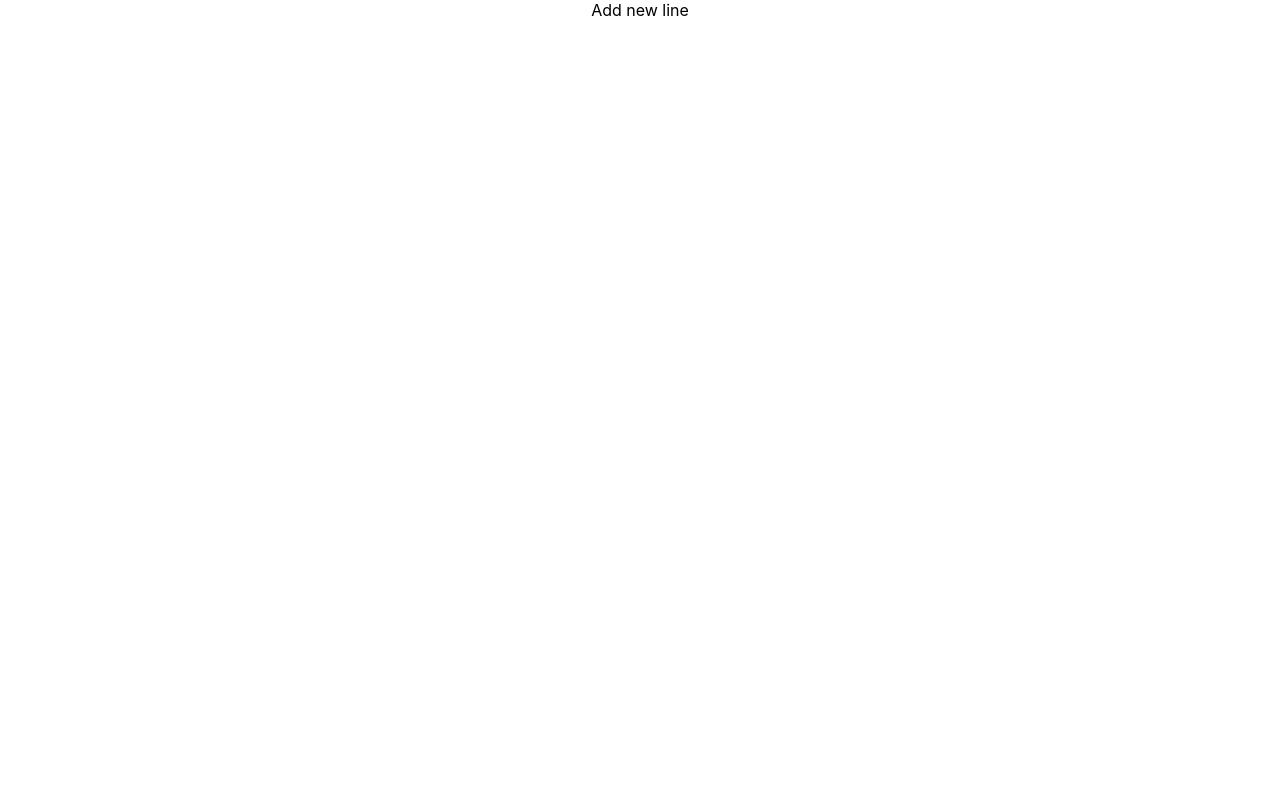
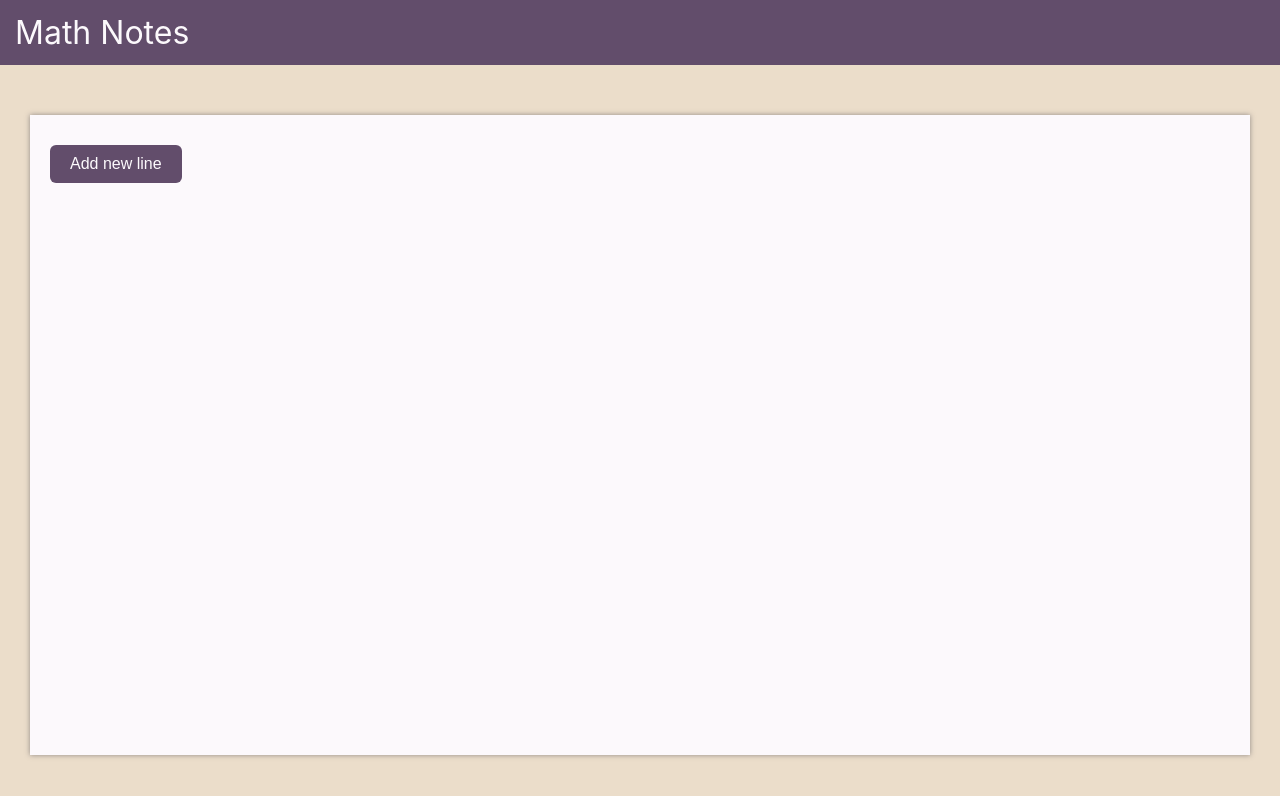
Before and after one commit to lukix/calcspace, a React (Create React App) app in the folder client/: page / in a window 1280 px wide. Shown: the top 796 px of the page. Built offline with nearby package versions, Linux system fonts and the light colour scheme.

Commit message:
Add basic CSS styling

```diff
--- a/client/package.json
+++ b/client/package.json
@@ -8,6 +8,7 @@
     "@types/react": "16.9.11",
     "@types/react-dom": "16.9.3",
     "axios": "^0.19.0",
+    "classnames": "^2.2.6",
     "node-sass": "^4.13.0",
     "react": "^16.11.0",
     "react-dom": "^16.11.0",
--- a/client/src/app/App.module.scss
+++ b/client/src/app/App.module.scss
@@ -1,23 +1,40 @@
+@import '../style/colors.scss';
+
 .app {
-  text-align: center;
+
 }
 
-.appHeader {
-  background-color: #282c34;
-  min-height: 100vh;
+.headerBar {
+  height: 65px;
+  background: $wine-color;
+  color: $light-white-color;
+  padding: 0 15px;
+  margin-bottom: 50px;
   display: flex;
-  flex-direction: column;
   align-items: center;
-  justify-content: center;
-  font-size: calc(10px + 2vmin);
-  color: white;
+  font-size: 2rem;
 }
 
-.appLink {
-  color: #09d3ac;
+.card {
+  background: $light-white-color;
+  color: $kinda-black-color;
+  box-shadow: 0px 0px 5px 0px transparentize($kinda-black-color, 0.5);
+  margin: 30px;
+  padding: 20px;
+  min-height: calc(100vh - 200px);
+}
+
+.addExpressionButton {
+  margin-top: 10px;
+  background: $wine-color;
+  color: $light-white-color;
+  border: 0px none;
+  border-radius: 6px;
+  padding: 10px 20px;
+  font-size: 1rem;
   cursor: pointer;
 
-  &:hover {
-    text-decoration: underline;
+  &:active {
+    background: $eastern-blue-color;
   }
 }
--- a/client/src/app/App.tsx
+++ b/client/src/app/App.tsx
@@ -1,7 +1,6 @@
 import React, { useState } from 'react';
-
+import MathExpression from '../mathExpression/MathExpression';
 import styles from './App.module.scss';
-import MathExpression from '../mathExpression/MathExpression';
 
 interface AppProps {}
 
@@ -16,7 +15,8 @@ const App: React.FC<AppProps> = () => {
 
   return (
     <div className={styles.app}>
-      <div>
+      <div className={styles.headerBar}>Math Notes</div>
+      <div className={styles.card}>
         {expressions.map((expression, index) => (
           <MathExpression
             key={index}
@@ -24,7 +24,12 @@ const App: React.FC<AppProps> = () => {
             onValueChange={newValue => updateExpression(index, newValue)}
           />
         ))}
-        <div onClick={addNewExpression}>Add new line</div>
+        <button
+          className={styles.addExpressionButton}
+          onClick={addNewExpression}
+        >
+          Add new line
+        </button>
       </div>
     </div>
   );
--- a/client/src/index.scss
+++ b/client/src/index.scss
@@ -1,3 +1,5 @@
+@import './style/colors.scss';
+
 body {
   margin: 0;
   font-family: -apple-system, BlinkMacSystemFont, 'Segoe UI', 'Roboto', 'Oxygen',
@@ -5,6 +7,7 @@ body {
     sans-serif;
   -webkit-font-smoothing: antialiased;
   -moz-osx-font-smoothing: grayscale;
+  background: $light-creme-color;
 }
 
 code {
--- /dev/null
+++ b/client/src/mathExpression/MathExpression.module.scss
@@ -0,0 +1,23 @@
+@import '../style/colors.scss';
+
+.expression {
+  font-family: 'Courier New', Courier, monospace;
+  line-height: 25px;
+  cursor: pointer;
+  padding: 0 2px;
+
+  &:hover {
+    background: transparentize($wine-color, 0.7);
+  }
+
+  & > input {
+    font-family: 'Courier New', Courier, monospace;
+    border: 0px;
+    font-size: 1rem;
+    height: 22px;
+  }
+
+  &.isExpressionEmpty {
+    color: transparentize($kinda-black-color, 0.5);
+  }
+}
--- a/client/src/mathExpression/MathExpression.tsx
+++ b/client/src/mathExpression/MathExpression.tsx
@@ -1,5 +1,7 @@
 import React, { useState, useEffect } from 'react';
+import classNames from 'classnames';
 import InputWithAutoFocus from './InputWithAutoFocus';
+import styles from './MathExpression.module.scss';
 
 interface MathExpressionProps {
   value: string;
@@ -22,19 +24,28 @@ const MathExpression: React.FC<MathExpressionProps> = ({
     setIsInEditMode(false);
   };
 
-  if (isInEditMode) {
-    return (
-      <div>
+  const isExpressionEmpty = value.trim() === '';
+  const displayValue = isExpressionEmpty ? 'Empty expression' : value;
+
+  return (
+    <div
+      className={classNames(styles.expression, {
+        [styles.isExpressionEmpty]: isExpressionEmpty,
+      })}
+      onClick={enterEditMode}
+    >
+      {isInEditMode ? (
         <InputWithAutoFocus
           value={currentValue}
           onChange={e => setCurrentValue(e.target.value)}
           onBlur={leaveEditMode}
+          onKeyPress={e => (e.key === 'Enter' ? leaveEditMode() : null)}
         />
-      </div>
-    );
-  } else {
-    return <div onClick={enterEditMode}>{value || 'Empty expression'}</div>;
-  }
+      ) : (
+        displayValue
+      )}
+    </div>
+  );
 };
 
 export default MathExpression;
--- /dev/null
+++ b/client/src/style/colors.scss
@@ -0,0 +1,5 @@
+$light-creme-color: #EBDDCA;
+$wine-color: #624D6B;
+$light-white-color: #FCF9FC;
+$eastern-blue-color: #1693A5;
+$kinda-black-color: #36343F;
```
Also changed, not shown: 1 other file (tests, documents, lock files or other folders).
